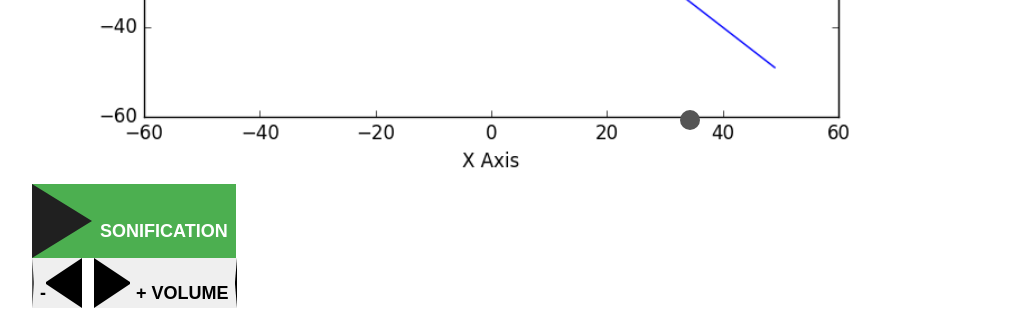
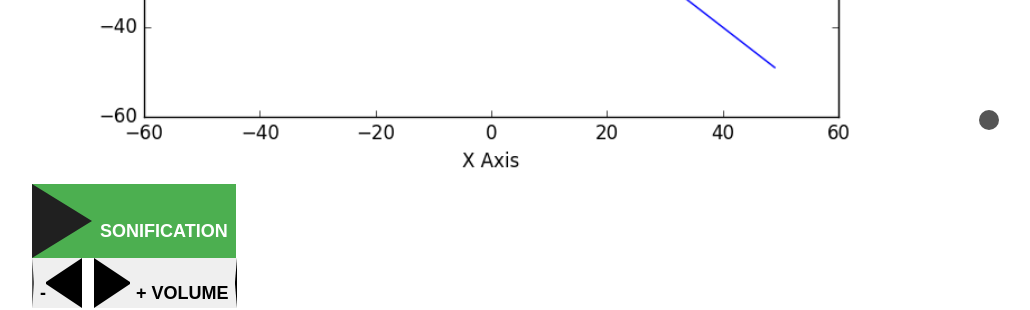
Before and after one commit to rbobkoskie3/rbobkoskie3.github.io, a Jekyll site: the page built from fixes/index.html, in a window 1280 px wide. Shown: the part 907-1217 px from the top of the page, without its empty margins (160-1190 px from the left). Built offline with Jekyll 4.4.1, drawn with Linux system fonts in a browser that asks for light colours.

Commit message:
Add files via upload

```diff
--- a/fixes/index.html
+++ b/fixes/index.html
@@ -174,12 +174,12 @@
         /* Safari 4.0 - 8.0 */
         @-webkit-keyframes example {
             0%   {left:0px; top:0px;}
-            100% {left:650px; top:600px;}
+            100% {left:950px; top:600px;}
         }
         /* Standard syntax */
         @keyframes example {
             0%   {left:0px; top:0px;}
-            100% {left:650px; top:600px;}
+            100% {left:950px; top:600px;}
         }
 
         /*
```
